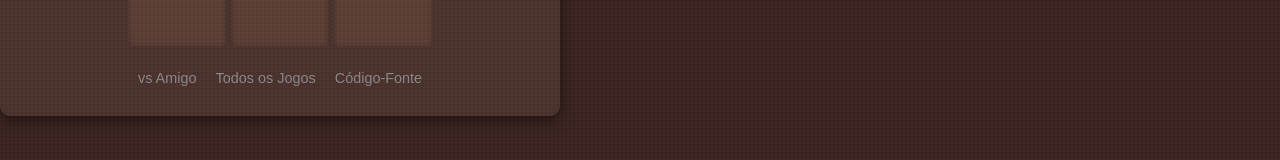
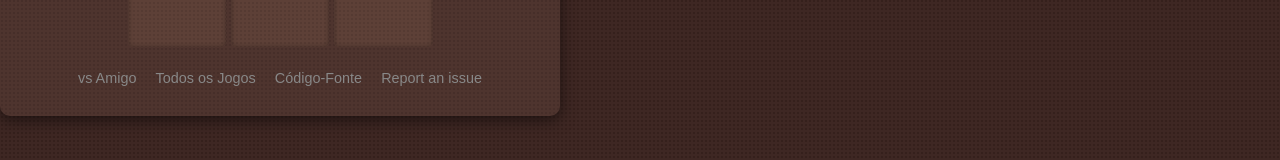
Before and after one commit to Hackatoan/tic-tac-toe-online, a website: page public/pt-br/solo.html in a window 1280 px wide. Shown: the part 485-645 px from the top of the page. Drawn offline with Linux system fonts and the light colour scheme.

Commit message:
Add 'Report an issue' support link to footer

```diff
--- a/public/pt-br/solo.html
+++ b/public/pt-br/solo.html
@@ -105,7 +105,7 @@
         <div class="solo-links">
             <a href="/pt-br/">vs Amigo</a>
             <a href="https://games.hackatoa.com">Todos os Jogos</a>
-            <a href="https://github.com/Hackatoan/tic-tac-toe-online" target="_blank" rel="noopener">Código-Fonte</a>
+            <a href="https://github.com/Hackatoan/tic-tac-toe-online" target="_blank" rel="noopener">Código-Fonte</a> <a href="https://github.com/Hackatoan/tic-tac-toe-online/issues/new" target="_blank" rel="noopener" target="_blank" rel="noopener">Report an issue</a>
         </div>
     </div>
 
```
